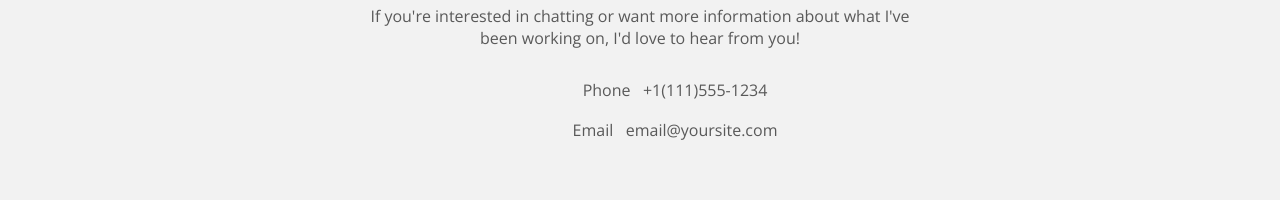
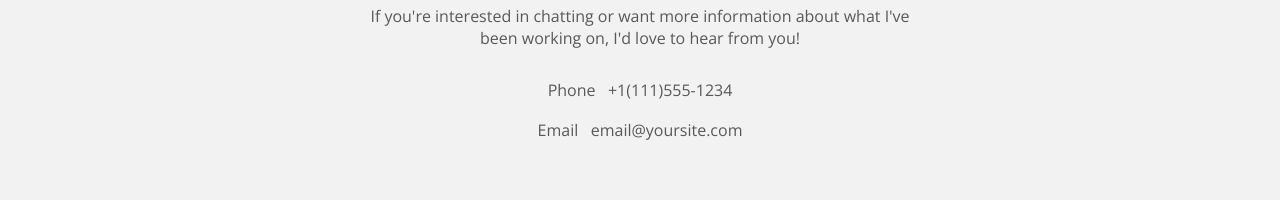
Before and after one commit to priscillaluna/Treehouse-Project-02, a plain HTML site: page index.html in a window 1280 px wide. Shown: the part 1480-1680 px from the top of the page. Drawn offline with nearby package versions, Linux system fonts and the light colour scheme.

Commit message:
Update styles.css
Some alignment changes to contact area

```diff
--- a/styles.css
+++ b/styles.css
@@ -112,6 +112,11 @@ h3 {
   list-style-type: none;
   line-height: 40px;
   padding: 0;
+  margin-left: 0;
+}
+
+.contact-info ul {
+  padding-left: 0;
 }
 
 /* footer */
```
